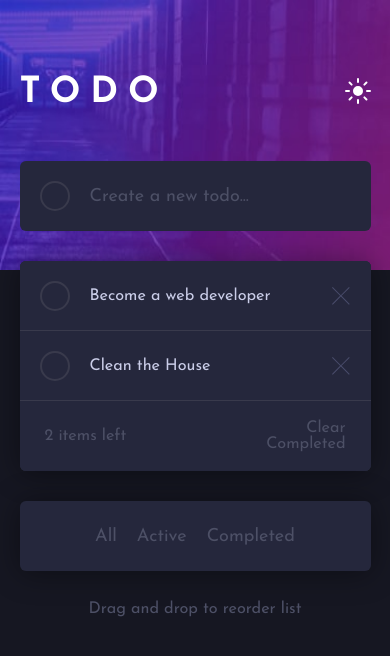
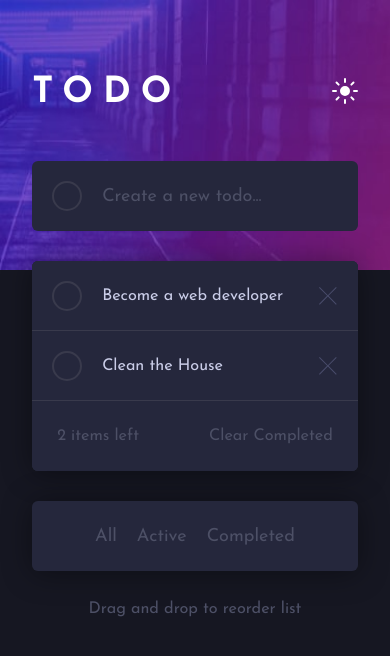
Before and after one commit to tomcodes90/todo-app, a React (Create React App) app: page / in a window 390 px wide. Shown: the top 656 px of the page. Built offline with nearby package versions, Linux system fonts and the light colour scheme.

Commit message:
Update StatusAndFilter.css

```diff
--- a/src/components/StatusAndFilter.css
+++ b/src/components/StatusAndFilter.css
@@ -87,12 +87,13 @@
 
   .todo-items-wrapper .todo-items-info {
     display: grid;
-    grid-template-columns: repeat(2, 1fr);
+    grid-template-columns: 1fr 2fr;
   }
 
   .todo-items-wrapper .todo-items-info .items-left {
     display: grid;
     font-size: 0.9em;
+    padding: 0px;
   }
 
   .todo-items-wrapper .todo-items-info .items-status {
```
